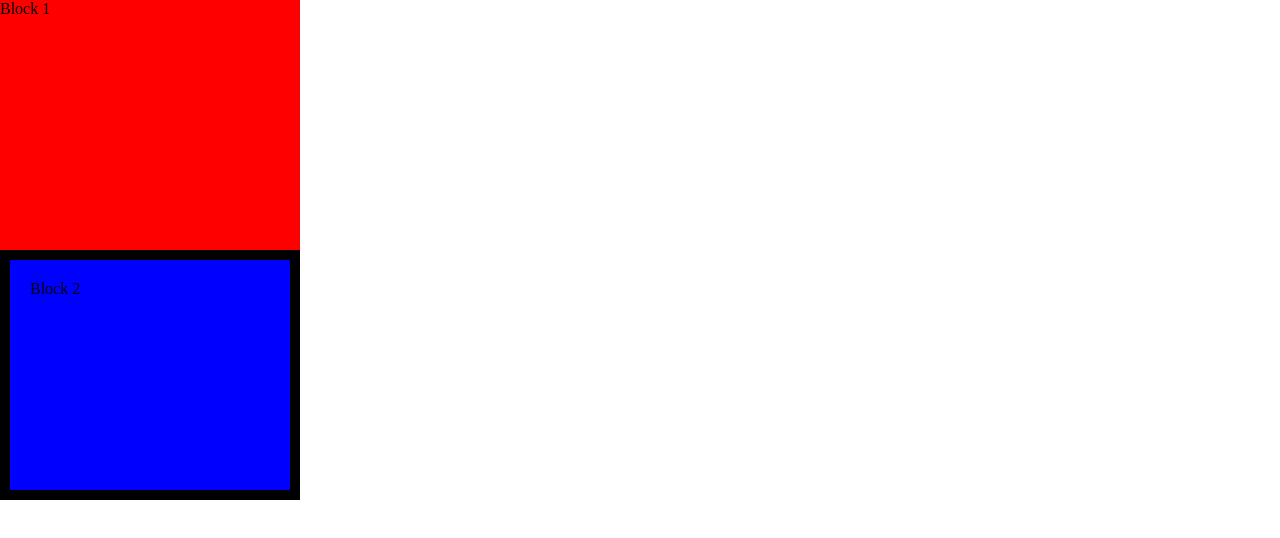
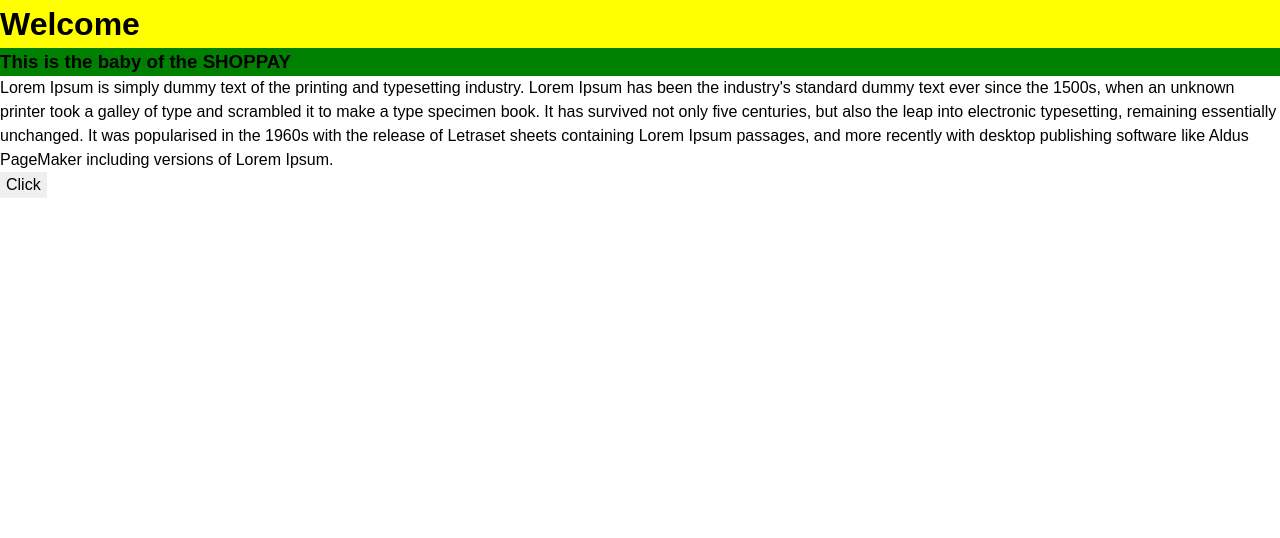
Before and after one commit to gurnitha/next-ecom-shoppay, a Next.js app: page / in a window 1280 px wide. Shown: the top 538 px of the page. Built offline with nearby package versions, Linux system fonts and the light colour scheme.

Commit message:
10. Reseting CSS styles - Box sizing part 4 - setup global styles

```diff
--- a/pages/index.js
+++ b/pages/index.js
@@ -1,10 +1,22 @@
-import styles from '../styles/Home.module.scss'
+import styles from "../styles/Home.module.scss";
 
 export default function Home() {
   return (
     <div>
-      <section className='block1'>Block 1</section>
-      <section className='block2'>Block 2</section>
+      <h1>Welcome</h1>
+      <h3>This is the baby of the SHOPPAY</h3>
+      <p>
+        Lorem Ipsum is simply dummy text of the printing and typesetting
+        industry. Lorem Ipsum has been the industry's standard dummy text ever
+        since the 1500s, when an unknown printer took a galley of type and
+        scrambled it to make a type specimen book. It has survived not only five
+        centuries, but also the leap into electronic typesetting, remaining
+        essentially unchanged. It was popularised in the 1960s with the release
+        of Letraset sheets containing Lorem Ipsum passages, and more recently
+        with desktop publishing software like Aldus PageMaker including versions
+        of Lorem Ipsum.
+      </p>
+      <button>Click</button>
     </div>
-  )
+  );
 }
--- a/styles/globals.scss
+++ b/styles/globals.scss
@@ -1,19 +1,54 @@
 * {
   margin: 0;
   box-sizing: border-box;
+  &:before,
+  &:after {
+    box-sizing: border-box;
+  }
+}
+body {
+  font-family: sans-serif;
+  line-height: 1.5;
+  -webkit-font-smoothing: antialiased;
+}
+button,
+input,
+textarea,
+select {
+  font: inherit;
+}
+p,
+h1,
+h2,
+h3,
+h4,
+h5,
+h6 {
+  overflow-wrap: break-word;
+}
+img,
+video,
+canvas,
+svg {
+  max-width: 100%;
+}
+a {
+  text-decoration: none;
+  color: inherit;
+}
+button {
+  border: none;
+  outline: note;
+}
+ul {
+  list-style: none;
+  margin: 0;
+  padding: 0;
+}
+h1 {
+  background: yellow;
 }
 
-section {
-  width: 300px;
-  height: 250px;
+h3 {
+  background: green;
 }
-
-.block1 {
-  background: red;
-}
-
-.block2 {
-  background: blue;
-  border: 10px solid #000;
-  padding: 20px;
-}
```
Also changed, not shown: 1 other file (tests, documents, lock files or other folders).
